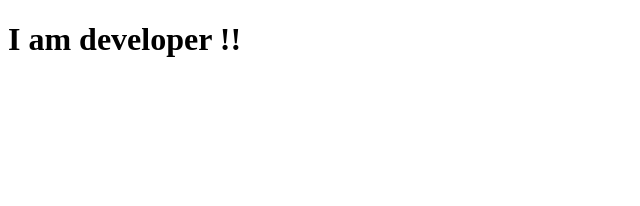
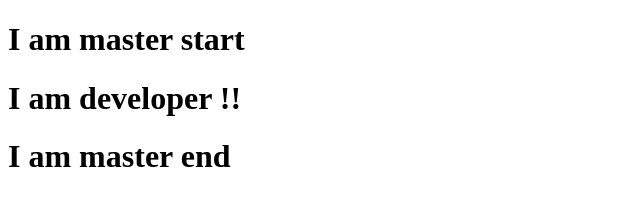
Before and after one commit to Aniket0723/git_example, a plain HTML site: page index.html in a window 1280 px wide. Shown: the whole page, without its empty margins (0-640 px from the left). Drawn offline with Linux system fonts and the light colour scheme.

Commit message:
master index

```diff
--- a/index.html
+++ b/index.html
@@ -6,7 +6,9 @@
     <title>Document</title>
 </head>
 <body>
+    <h1>I am master start</h1>
     <h1>I am developer !!</h1>
+    <h1>I am master end</h1>
 
 </body>
 </html>
```
